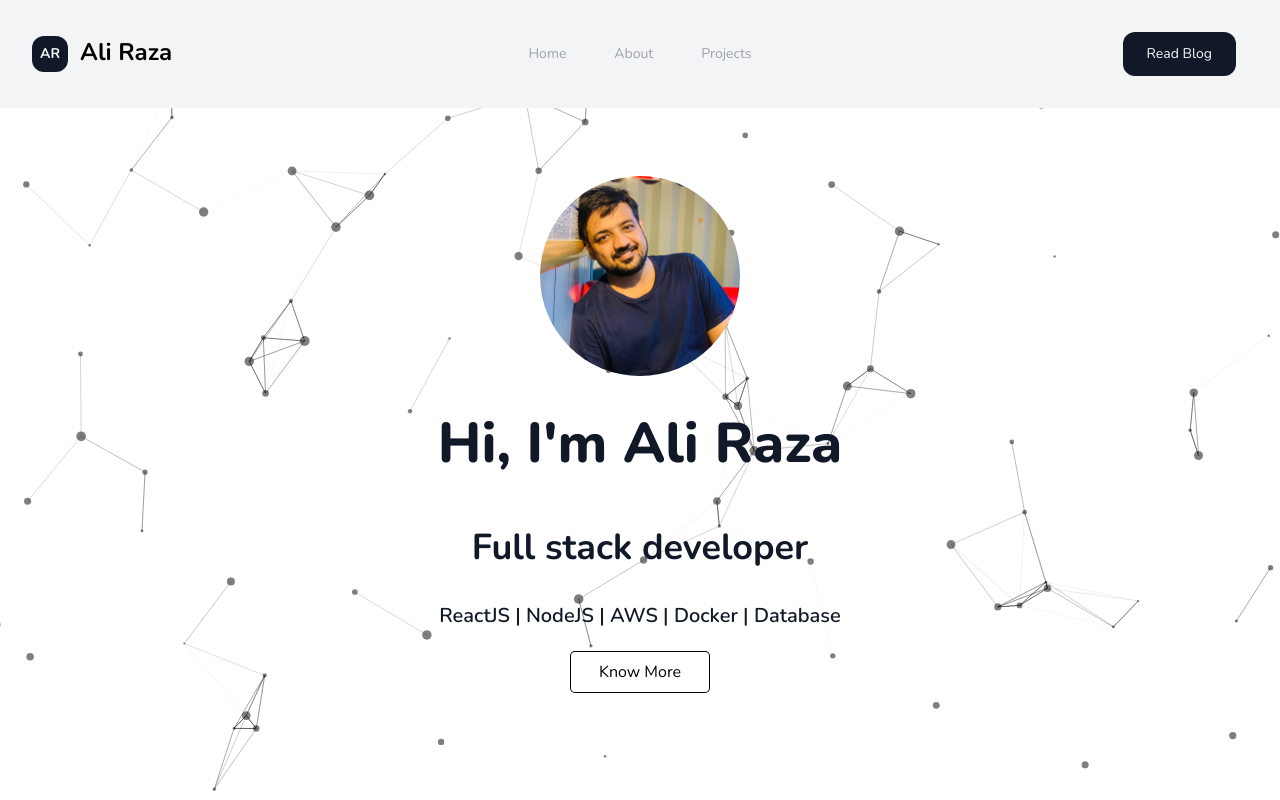
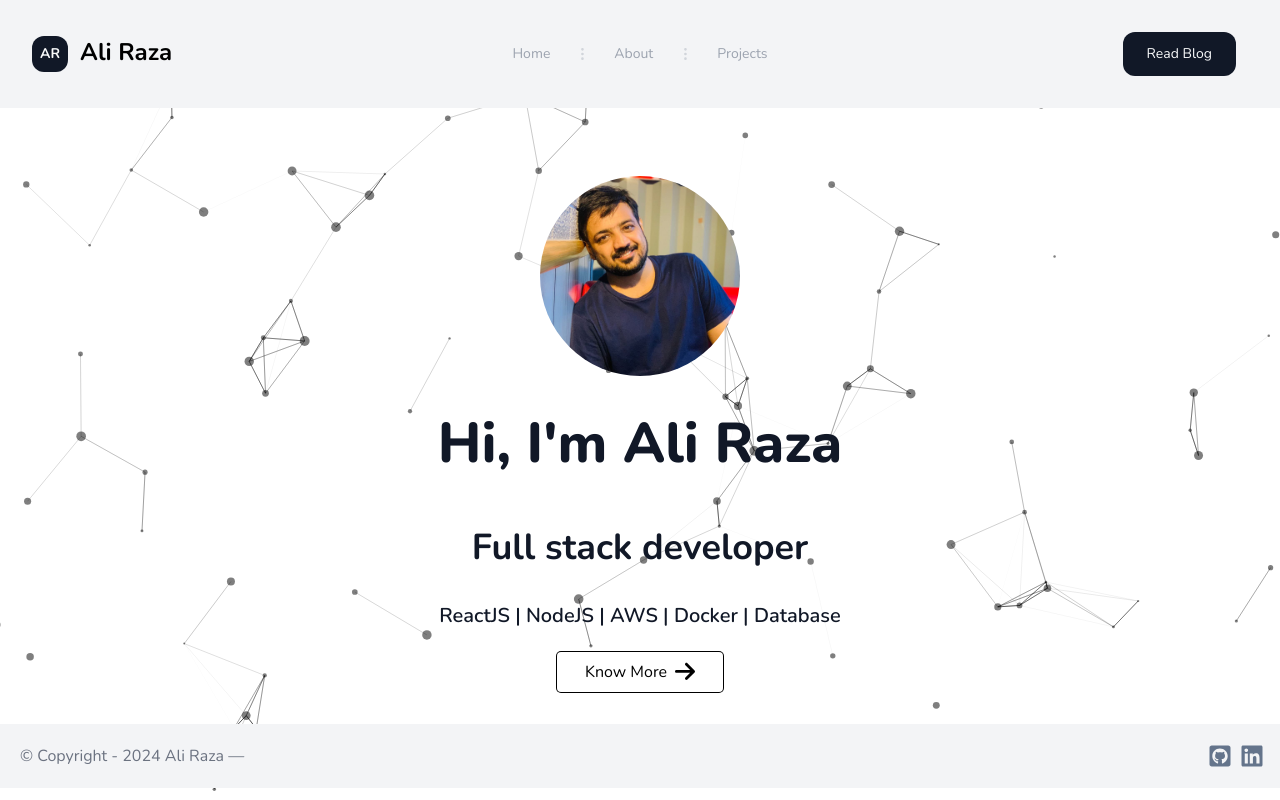
Before and after one commit to aliraza-dev/correct-portfolio, a Next.js app: page / in a window 1280 px wide. Built offline with nearby package versions, Linux system fonts and the light colour scheme.

Commit message:
main added footer and improved dir structure

```diff
--- /dev/null
+++ b/app/components/footer/index.tsx
@@ -0,0 +1,27 @@
+import Link from "next/link";
+import SVGS from "@/assets";
+
+const Footer = () => {
+  const thisYear = new Date().getFullYear();
+
+  return (
+    <footer className="relative bottom-0 p-3 lg:p-5 flex justify-between items-center bg-gray-100 text-slate-500">
+      <div className="text-left text-gray-500">
+        © Copyright - {thisYear} Ali Raza —
+      </div>
+
+      {/* important urls */}
+      <div className="bg-gray-100 flex gap-3">
+        <Link href={"https://github.com/aliraza-dev"} target="_blank">
+          <div className="w-5">{SVGS.GITHUB || "Github"}</div>
+        </Link>
+
+        <Link href={"https://www.linkedin.com/in/mr-aliraza/"} target="_blank">
+          <div className="w-5">{SVGS.LINKEDIN || "Linedin"}</div>
+        </Link>
+      </div>
+    </footer>
+  );
+};
+
+export default Footer;
--- a/app/components/navbar/navbar-items.tsx
+++ b/app/components/navbar/navbar-items.tsx
@@ -1,4 +1,4 @@
-import DOT_SEPARATOR from "@/assets";
+import SVGS from "@/assets";
 
 export default function NavbarItems({ items }: { items: string[] }) {
   return (
@@ -14,7 +14,9 @@ export default function NavbarItems({ items }: { items: string[] }) {
               </a>
             </li>
             {index !== items.length - 1 && (
-              <li className="text-gray-300">{DOT_SEPARATOR}</li>
+              <li className="text-gray-300 w-4 text-center m-0">
+                {SVGS.DOT_SEPARATOR}
+              </li>
             )}
           </>
         );
--- a/app/layout.tsx
+++ b/app/layout.tsx
@@ -3,6 +3,7 @@ import { Nunito } from "next/font/google";
 import "./globals.css";
 import Navbar from "./components/navbar";
 import { TSParticles } from "./components/navbar/particles-container";
+import Footer from "./components/footer";
 
 // const inter = Inter({ subsets: ["latin"] });
 const nunito = Nunito({ subsets: ["latin"] });
@@ -23,6 +24,8 @@ export default function RootLayout({
         <TSParticles />
         <Navbar />
         {children}
+
+        <Footer />
       </body>
     </html>
   );
--- a/app/page.tsx
+++ b/app/page.tsx
@@ -1,5 +1,6 @@
 import Image from "next/image";
 import { Images } from "@/assets/images/images";
+import SVGS from "@/assets";
 
 export default function Home() {
   return (
@@ -25,8 +26,9 @@ export default function Home() {
             <h4>ReactJS | NodeJS | AWS | Docker | Database</h4>
           </article>
           {/* Know more button */}
-          <div className="rounded ring-1 ring-black px-7 py-2 cursor-pointer">
+          <div className="flex flex-row rounded ring-1 gap-2 ring-black px-7 py-2 cursor-pointer">
             Know More
+            <div className="w-5">{SVGS.RIGHT_ARROW}</div>
           </div>
         </div>
       </div>
--- a/assets/index.ts
+++ b/assets/index.ts
@@ -1,7 +1,7 @@
 import { Images } from "./images/images";
-import { DOT_SEPERATOR } from "./svg";
+import { SVGS } from "./svg";
 
 export default {
   ...Images,
-  ...DOT_SEPERATOR,
+  ...SVGS,
 };
--- a/assets/svg/index.tsx
+++ b/assets/svg/index.tsx
@@ -1,4 +1,4 @@
-const DOT_SEPERATOR = (
+const DOT_SEPARATOR = (
   <svg
     xmlns="http://www.w3.org/2000/svg"
     fill="none"
@@ -15,4 +15,40 @@ const DOT_SEPERATOR = (
   </svg>
 );
 
-export { DOT_SEPERATOR };
+const RIGHT_ARROW = (
+  <svg xmlns="http://www.w3.org/2000/svg" viewBox="0 0 448 512">
+    <path d="M438.6 278.6c12.5-12.5 12.5-32.8 0-45.3l-160-160c-12.5-12.5-32.8-12.5-45.3 0s-12.5 32.8 0 45.3L338.8 224 32 224c-17.7 0-32 14.3-32 32s14.3 32 32 32l306.7 0L233.4 393.4c-12.5 12.5-12.5 32.8 0 45.3s32.8 12.5 45.3 0l160-160z" />
+  </svg>
+);
+
+const GITHUB = (
+  <svg
+    stroke="currentColor"
+    fill="currentColor"
+    strokeWidth="0"
+    viewBox="0 0 448 512"
+    className="cursor-pointer mx-4 text-2xl bg-grey-50"
+    height="24"
+    width="24"
+    xmlns="http://www.w3.org/2000/svg"
+  >
+    <path d="M400 32H48C21.5 32 0 53.5 0 80v352c0 26.5 21.5 48 48 48h352c26.5 0 48-21.5 48-48V80c0-26.5-21.5-48-48-48zM277.3 415.7c-8.4 1.5-11.5-3.7-11.5-8 0-5.4.2-33 .2-55.3 0-15.6-5.2-25.5-11.3-30.7 37-4.1 76-9.2 76-73.1 0-18.2-6.5-27.3-17.1-39 1.7-4.3 7.4-22-1.7-45-13.9-4.3-45.7 17.9-45.7 17.9-13.2-3.7-27.5-5.6-41.6-5.6-14.1 0-28.4 1.9-41.6 5.6 0 0-31.8-22.2-45.7-17.9-9.1 22.9-3.5 40.6-1.7 45-10.6 11.7-15.6 20.8-15.6 39 0 63.6 37.3 69 74.3 73.1-4.8 4.3-9.1 11.7-10.6 22.3-9.5 4.3-33.8 11.7-48.3-13.9-9.1-15.8-25.5-17.1-25.5-17.1-16.2-.2-1.1 10.2-1.1 10.2 10.8 5 18.4 24.2 18.4 24.2 9.7 29.7 56.1 19.7 56.1 19.7 0 13.9.2 36.5.2 40.6 0 4.3-3 9.5-11.5 8-66-22.1-112.2-84.9-112.2-158.3 0-91.8 70.2-161.5 162-161.5S388 165.6 388 257.4c.1 73.4-44.7 136.3-110.7 158.3zm-98.1-61.1c-1.9.4-3.7-.4-3.9-1.7-.2-1.5 1.1-2.8 3-3.2 1.9-.2 3.7.6 3.9 1.9.3 1.3-1 2.6-3 3zm-9.5-.9c0 1.3-1.5 2.4-3.5 2.4-2.2.2-3.7-.9-3.7-2.4 0-1.3 1.5-2.4 3.5-2.4 1.9-.2 3.7.9 3.7 2.4zm-13.7-1.1c-.4 1.3-2.4 1.9-4.1 1.3-1.9-.4-3.2-1.9-2.8-3.2.4-1.3 2.4-1.9 4.1-1.5 2 .6 3.3 2.1 2.8 3.4zm-12.3-5.4c-.9 1.1-2.8.9-4.3-.6-1.5-1.3-1.9-3.2-.9-4.1.9-1.1 2.8-.9 4.3.6 1.3 1.3 1.8 3.3.9 4.1zm-9.1-9.1c-.9.6-2.6 0-3.7-1.5s-1.1-3.2 0-3.9c1.1-.9 2.8-.2 3.7 1.3 1.1 1.5 1.1 3.3 0 4.1zm-6.5-9.7c-.9.9-2.4.4-3.5-.6-1.1-1.3-1.3-2.8-.4-3.5.9-.9 2.4-.4 3.5.6 1.1 1.3 1.3 2.8.4 3.5zm-6.7-7.4c-.4.9-1.7 1.1-2.8.4-1.3-.6-1.9-1.7-1.5-2.6.4-.6 1.5-.9 2.8-.4 1.3.7 1.9 1.8 1.5 2.6z"></path>
+  </svg>
+);
+
+const LINKEDIN = (
+  <svg
+    stroke="currentColor"
+    fill="currentColor"
+    strokeWidth="0"
+    viewBox="0 0 448 512"
+    className="cursor-pointer mx-4 text-2xl bg-grey-50"
+    height="24"
+    width="24"
+    xmlns="http://www.w3.org/2000/svg"
+  >
+    <path d="M416 32H31.9C14.3 32 0 46.5 0 64.3v383.4C0 465.5 14.3 480 31.9 480H416c17.6 0 32-14.5 32-32.3V64.3c0-17.8-14.4-32.3-32-32.3zM135.4 416H69V202.2h66.5V416zm-33.2-243c-21.3 0-38.5-17.3-38.5-38.5S80.9 96 102.2 96c21.2 0 38.5 17.3 38.5 38.5 0 21.3-17.2 38.5-38.5 38.5zm282.1 243h-66.4V312c0-24.8-.5-56.7-34.5-56.7-34.6 0-39.9 27-39.9 54.9V416h-66.4V202.2h63.7v29.2h.9c8.9-16.8 30.6-34.5 62.9-34.5 67.2 0 79.7 44.3 79.7 101.9V416z"></path>
+  </svg>
+);
+
+export const SVGS = { DOT_SEPARATOR, RIGHT_ARROW, GITHUB, LINKEDIN };
```
